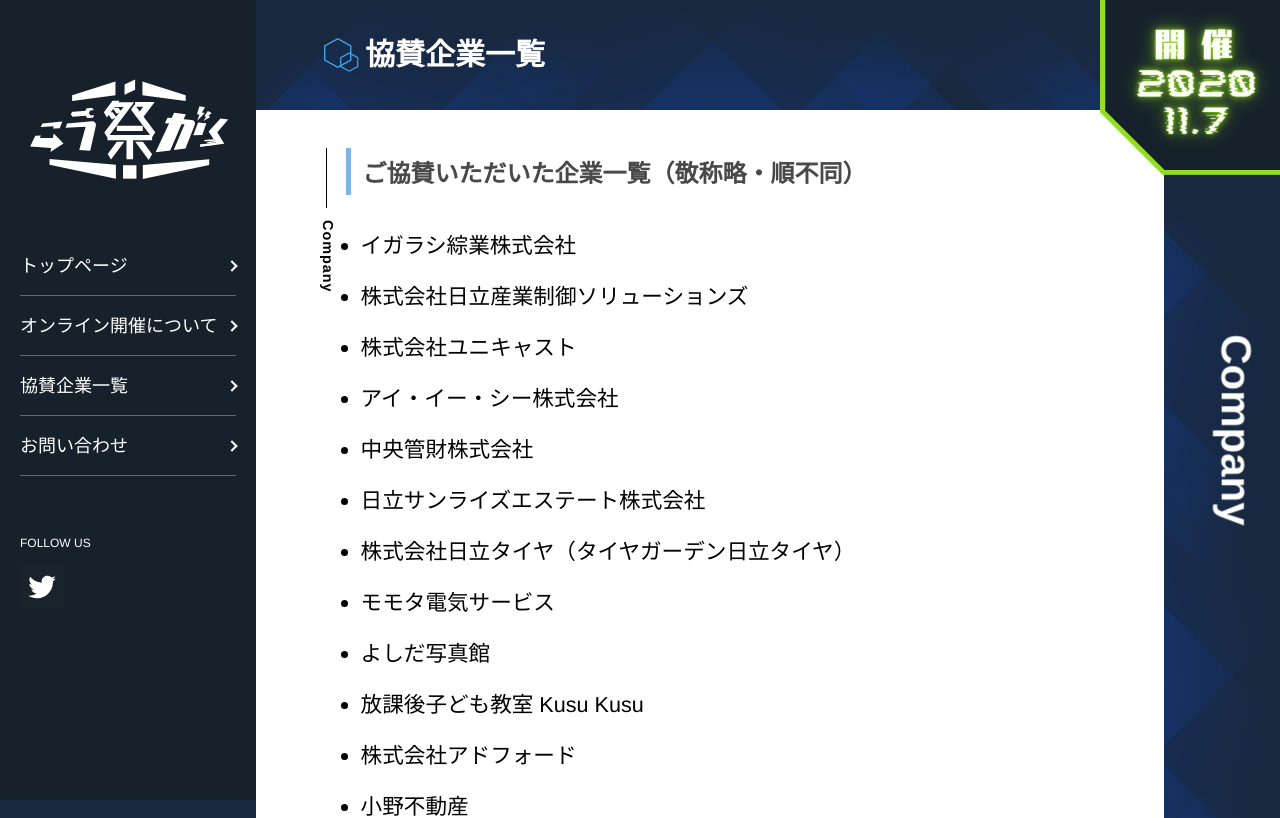
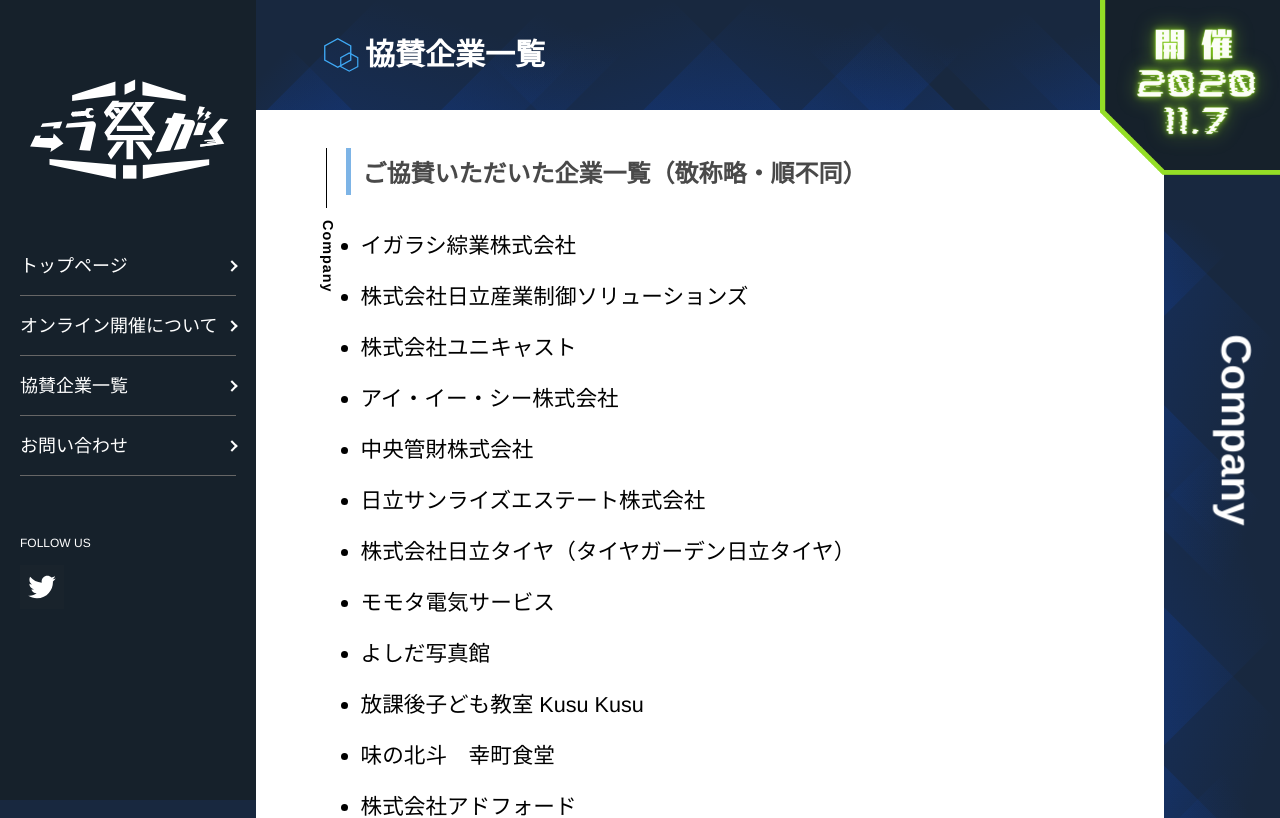
Before and after one commit to ujimattya/kougakusai-hp, a Next.js app: page /company in a window 1280 px wide. Shown: the top 818 px of the page. Built offline with nearby package versions, Linux system fonts and the light colour scheme.

Commit message:
[fix]協賛企業名追加

```diff
--- a/pages/company.js
+++ b/pages/company.js
@@ -29,6 +29,7 @@
         <li>モモタ電気サービス</li>
         <li>よしだ写真館</li>
         <li>放課後子ども教室 Kusu Kusu</li>
+        <li>味の北斗　幸町食堂</li>
         <li>株式会社アドフォード</li>
         <li>小野不動産</li>
         <li>日立市　鵜未来の湯　十王</li>
```
